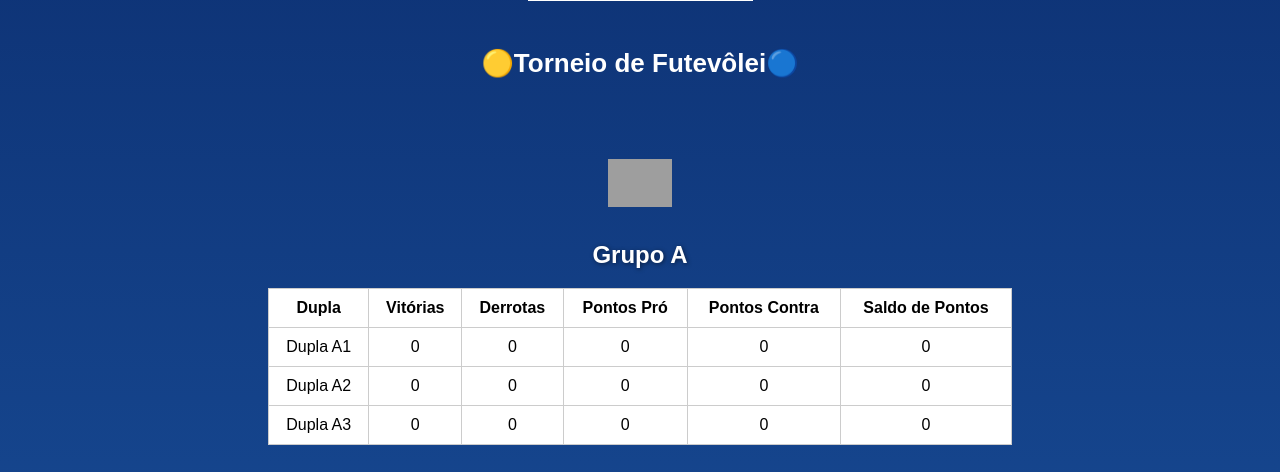
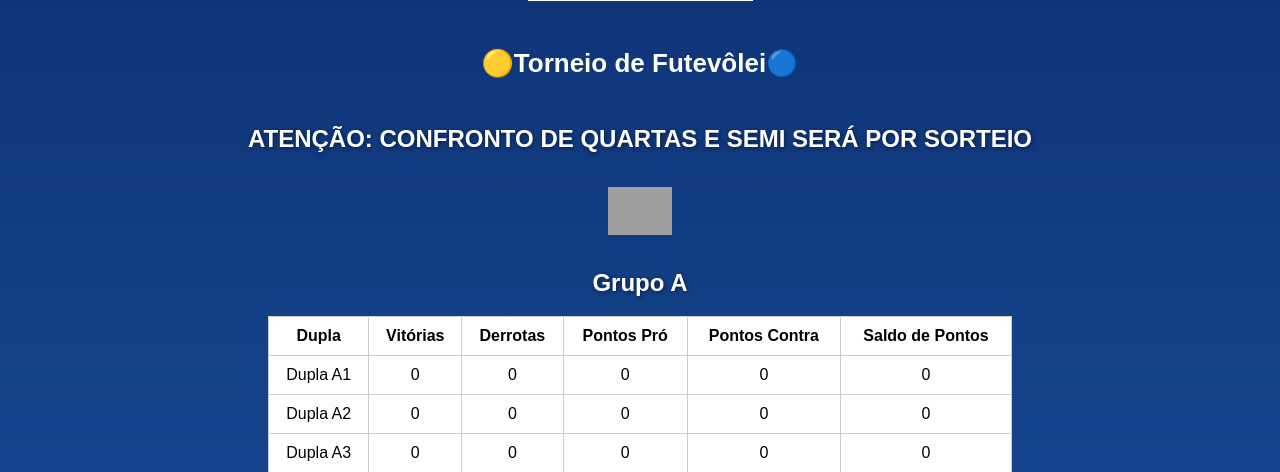
Before and after one commit to cenfernandes/futevolei_torneio_grupo, a Flask app: page / in a window 1280 px wide. Shown: the part 264-736 px from the top of the page. Run offline with Flask 3, Linux system fonts and the light colour scheme; grey boxes are pictures that could not be loaded.

Commit message:
Add files via upload

```diff
--- a/templates/index.html
+++ b/templates/index.html
@@ -19,7 +19,7 @@
 
 <div class="cabecalho-texto">
     <h1>🟡Torneio de Futevôlei🔵</h1>
-    <h2></h2>
+    <h2>ATENÇÃO: CONFRONTO DE QUARTAS E SEMI SERÁ POR SORTEIO</h2>
 
     <a href="https://www.youtube.com/@ArenaRochaTV"
        target="_blank"
```
